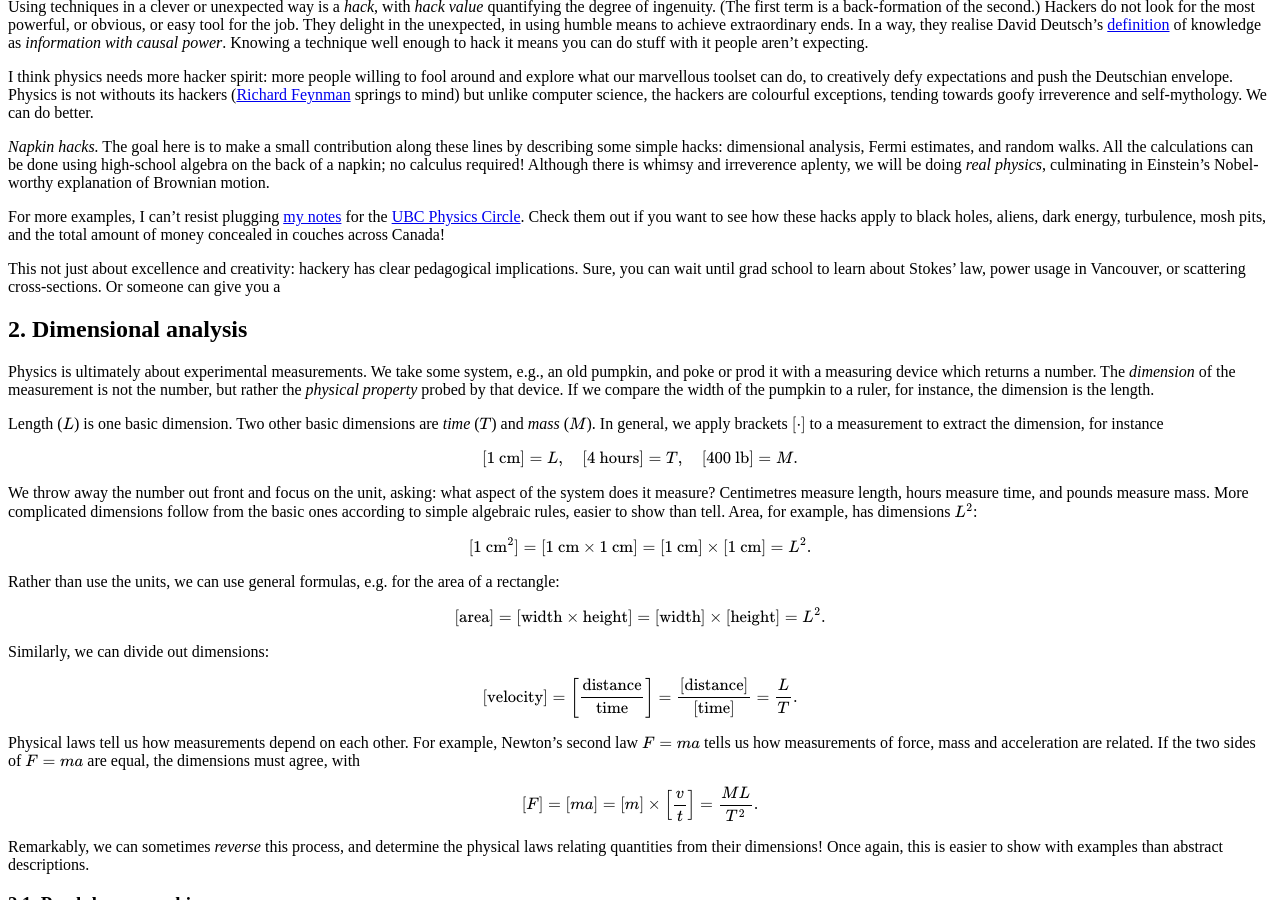
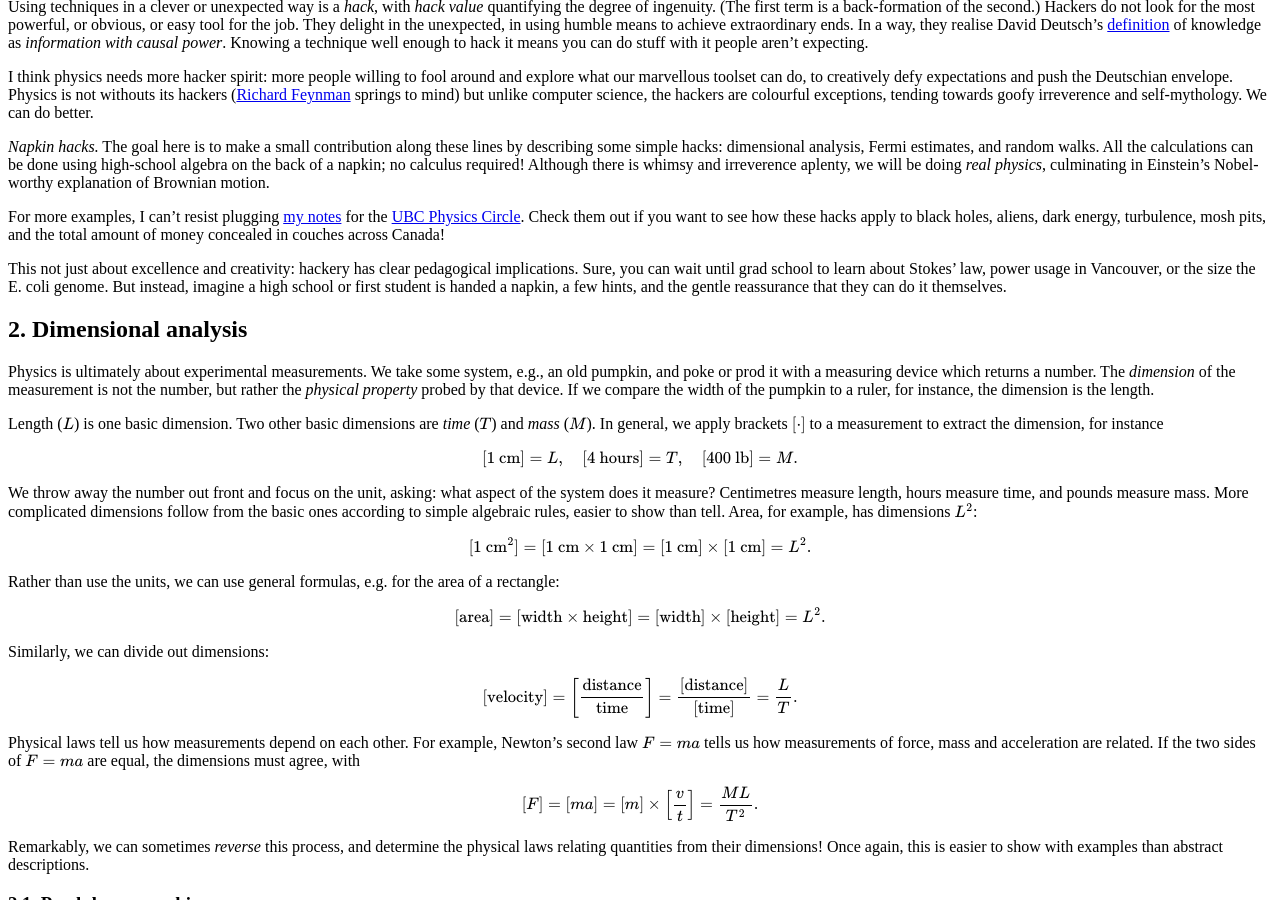
Before and after one commit to hapax/hapax.github.io, a Jekyll site: the page built from assets/simple-physics.md, in a window 1280 px wide and 900 px high, scrolled down 1060 px. Built offline with Jekyll 4.4.1, drawn with Linux system fonts in a browser that asks for light colours; our own code applies the rules of GitHub Pages for plain Markdown files; formulas are drawn with MathJax 3; a script that is not in the unit is left out.

Commit message:
Update simple-physics.md

```diff
--- a/assets/simple-physics.md
+++ b/assets/simple-physics.md
@@ -91,8 +91,10 @@ of money concealed in couches across Canada!
 This not just about excellence and creativity: hackery has clear
 pedagogical implications.
 Sure, you can wait until grad school to learn about Stokes' law, power
-usage in Vancouver, or scattering cross-sections.
-Or someone can give you a
+usage in Vancouver, or the size the E. coli genome.
+But instead, imagine a high school or first student is handed a
+napkin, a few hints, and the gentle reassurance that they can do it
+themselves.
 
 ## 2. Dimensional analysis <a id="sec-2" name="sec-2"></a>
 
```
